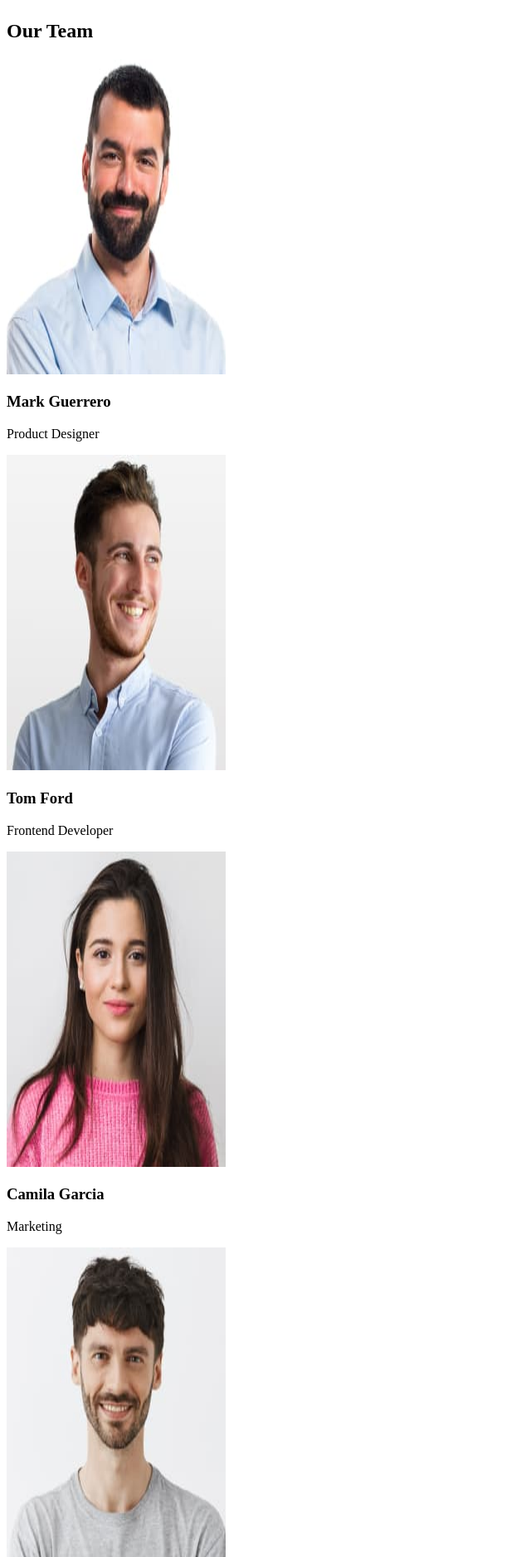
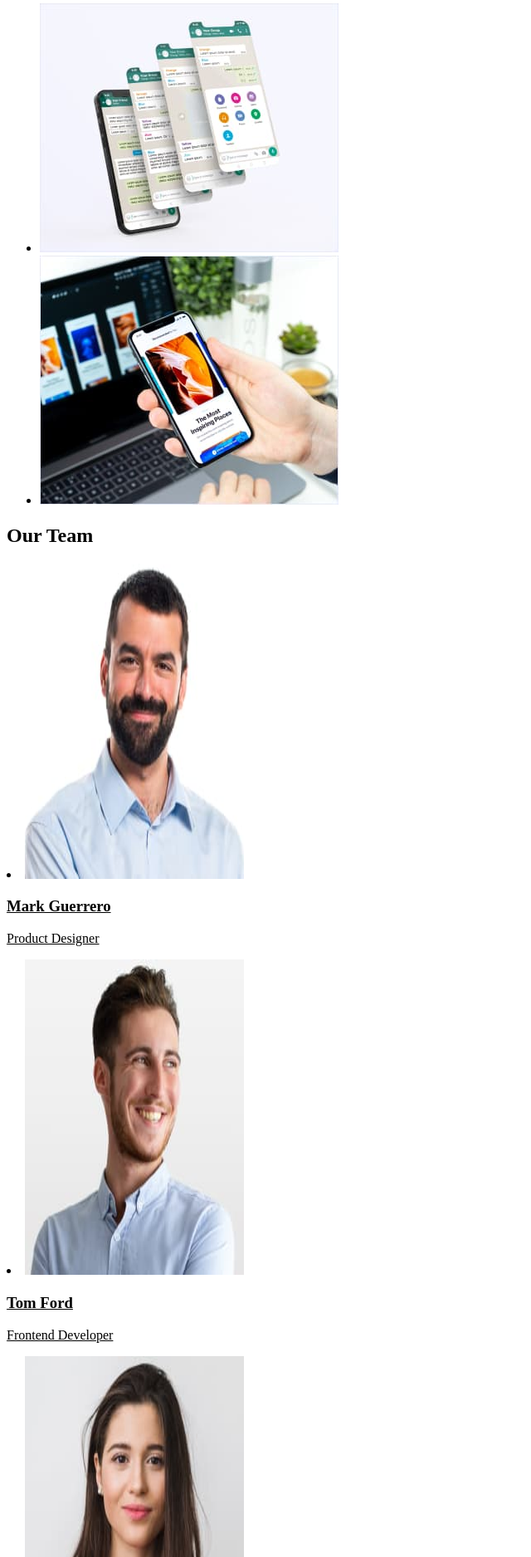
Before and after one commit to naomimariuta/goit-markup-hw-01, a plain HTML site: page index.html in a window 1280 px wide. Shown: the part 924-2800 px from the top of the page at 83% size, without its empty margins (0-640 px from the left). Drawn offline with Linux system fonts and the light colour scheme.

Commit message:
update index.html

```diff
--- a/index.html
+++ b/index.html
@@ -1,8 +1,11 @@
 <!DOCTYPE html>
 <html lang="en">
 	<head>
-  <meta charset="UTF-8">
-  <meta name="viewport" content="width=device-width, initial-scale=1.0">
+		<meta charset="UTF-8" />
+		<meta
+			name="viewport"
+			content="width=device-width, initial-scale=1.0"
+		/>
 		<title>Web Studio</title>
 	</head>
 	<body>
@@ -16,23 +19,19 @@
 					<li>Contacts</li>
 				</ul>
 			</nav>
-    <address>
 			<a href="mailto:info@devstudio.com">info@devstudio.com</a>
 			<a href="tel:+11 (000) 111-11-11">+11 (000) 111-11-11</a>
-    </address>
 		</header>
 		<main>
 			<section>
-      <h1>Effective Solutions
-      for Your Business</h1>
+				<h1>Effective Solutions for Your Business</h1>
 				<button type="button">Order Service</button>
 			</section>
 			<section>
 				<ul>
 					<li>
 						<h2>Strategy</h2>
-        <p>Our goal is to identify the business
-          problem to walk away with the perfect and creative solution.</p>
+						<p>Our goal is to identify the business problem to walk away with the perfect and creative solution.</p>
 					</li>
 					<li>
 						<h2>Punctuality</h2>
@@ -50,42 +49,83 @@
 			</section>
 			<section>
 				<h2>What are we doing</h2>
-      <img src="./images/img-1.jpg" alt="monitor cu un grafic pornit" width="360" height="300">
-      <img src="./images/img-2.jpg" alt="telefon cu aplicatie de text pornit" width="360" height="300">
-      <img src="./images/img-3.jpg" alt="laptop conectat cu un laptop" width="360" height="300">
+				<ul>
+					<li>
+						<img
+							src="./images/img-1.jpg"
+							alt="monitor cu un grafic pornit"
+							width="360"
+							height="300"
+						/>
+					</li>
+					<li>
+						<img
+							src="./images/img-2.jpg"
+							alt="telefon cu aplicatie de text pornit"
+							width="360"
+							height="300"
+						/>
+					</li>
+					<li>
+						<img
+							src="./images/img-3.jpg"
+							alt="laptop conectat cu un laptop"
+							width="360"
+							height="300"
+						/>
+					</li>
+				</ul>
 			</section>
 			<section>
 				<h2>Our Team</h2>
-      <div>
-        <img src="./images/mark.jpg" alt="Mark Guerrero" width="264" height="380">
+				<u
+					><li>
+						<img
+							src="./images/mark.jpg"
+							alt="Mark Guerrero"
+							width="264"
+							height="380"
+						/>
 						<h3>Mark Guerrero</h3>
 						<p>Product Designer</p>
-      </div>
-      <div>
-        <img src="./images/tom.jpg" alt="Tom Ford" width="264" height="380">
+					</li>
+					<li>
+						<img
+							src="./images/tom.jpg"
+							alt="Tom Ford"
+							width="264"
+							height="380"
+						/>
 						<h3>Tom Ford</h3>
 						<p>Frontend Developer</p>
-      </div>
-      <div>
-        <img src="./images/camila.jpg" alt="Camila Garcia" width="264" height="380">
+					</li>
+					<li>
+						<img
+							src="./images/camila.jpg"
+							alt="Camila Garcia"
+							width="264"
+							height="380"
+						/>
 						<h3>Camila Garcia</h3>
 						<p>Marketing</p>
-      </div>
-      <div>
-        <img src="./images/daniel.jpg" alt="Daniel Wilson" width="264" height="380">
+					</li>
+					<li>
+						<img
+							src="./images/daniel.jpg"
+							alt="Daniel Wilson"
+							width="264"
+							height="380"
+						/>
 						<h3>Daniel Wilson</h3>
 						<p>UI Designer</p>
-      </div>
+					</li></u
+				>
 			</section>
 		</main>
 		<footer>
 			<a href="index.html">WEB</a>
 			<a href="index.html">STUDIO</a>
 			<p>Increase the flow of customers and sales for your business with digital marketing & growth solutions.</p>
-    <address>
-      <a href="mailto:info@devstudio.com">info@devstudio.com</a>
-      <a href="tel:+11 (000) 111-11-11">+11 (000) 111-11-11</a>
-    </address>
 		</footer>
 	</body>
 </html>
```
Lines whose indentation alone changed are shown as unchanged.
